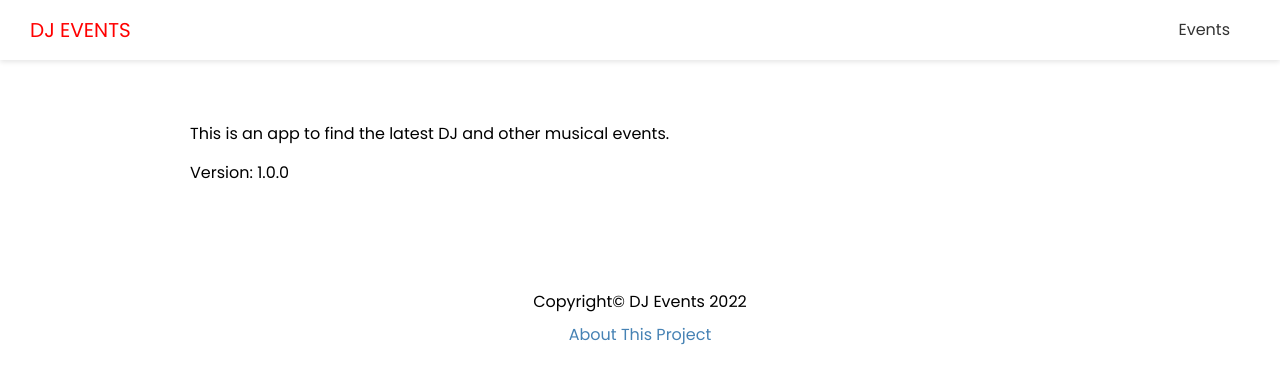
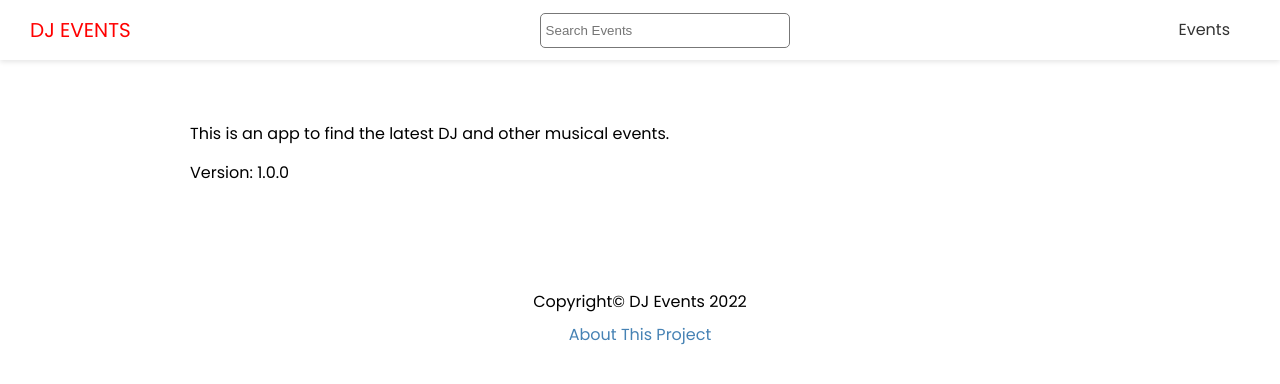
Before and after one commit to robgmerrill/nextjs-events-website, a Next.js app: page /about in a window 1280 px wide. Shown: the top 384 px of the page. Built offline with nearby package versions, Linux system fonts and the light colour scheme.

Commit message:
Add search component

```diff
--- a/components/Header.js
+++ b/components/Header.js
@@ -1,5 +1,6 @@
 import Link from "next/link";
 import styles from "@/styles/Header.module.css";
+import Search from "./Search";
 
 export default function Header() {
   return (
@@ -9,6 +10,7 @@
           <a>DJ Events</a>
         </Link>
       </div>
+      <Search />
       <nav>
         <ul>
           <li>
--- /dev/null
+++ b/components/Search.js
@@ -0,0 +1,26 @@
+import { useState } from "react";
+import { useRouter } from "next/router";
+import styles from "@/styles/Search.module.css";
+
+export default function Search() {
+  const [term, setTerm] = useState("");
+  const router = useRouter();
+
+  const handleSubmit = (e) => {
+    e.preventDefault();
+    router.push(`/events/search?term=${term}`);
+    setTerm("");
+  };
+  return (
+    <div className={styles.search}>
+      <form onSubmit={handleSubmit}>
+        <input
+          type="text"
+          value={term}
+          onChange={(e) => setTerm(e.target.value)}
+          placeholder="Search Events"
+        />
+      </form>
+    </div>
+  );
+}
--- /dev/null
+++ b/styles/Search.module.css
@@ -0,0 +1,7 @@
+.search input {
+    width: 250px;
+    height: 35px;
+    padding: 5px;
+    border: 1px #777 solid;
+    border-radius: 5px;
+  }
```
